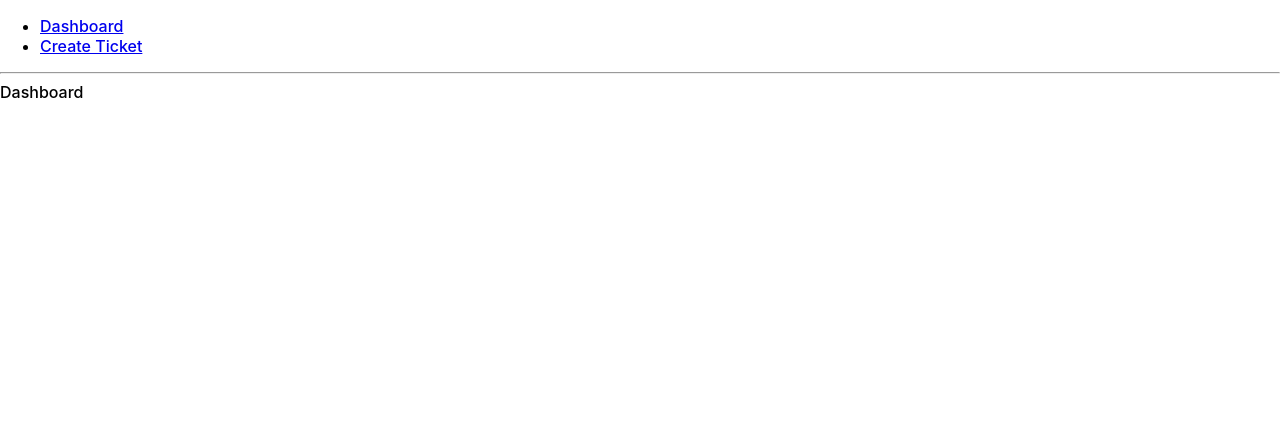
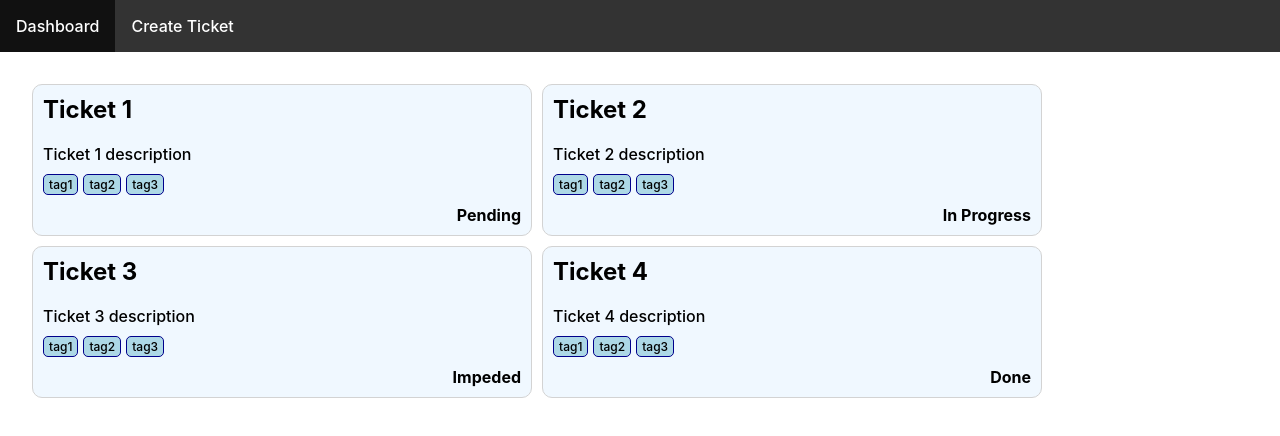
Before and after one commit to monello/coit-project1, a React (Create React App) app: page / in a window 1280 px wide. Shown: the top 436 px of the page. Built offline with nearby package versions, Linux system fonts and the light colour scheme.

Commit message:
feat: basic dashboard layout

```diff
--- /dev/null
+++ b/src/components/Card/Card.css
@@ -0,0 +1,29 @@
+.card {
+    width: 500px;
+    height: fit-content;
+    border: 1px solid lightgrey;
+    border-radius: 10px;
+    padding: 10px;
+    background: aliceblue;
+}
+
+.card h2 {
+    margin-top: 0;
+}
+
+.card .description {
+    margin-bottom: 10px;
+}
+
+.tags-container {
+    display: flex;
+    flex-wrap: wrap;
+    justify-content: flex-start;
+    gap: 5px;
+    margin-bottom: 10px;
+}
+
+.status {
+    font-weight: 700;
+    text-align: end;
+}
--- /dev/null
+++ b/src/components/Card/Card.tsx
@@ -0,0 +1,26 @@
+import { Tag } from "../Tag";
+
+import "./Card.css";
+
+export interface CardProps {
+    id: number;
+    heading: string;
+    description: string;
+    tags: string[];
+    status: string;
+}
+
+export const Card = ({ heading, description, tags, status }: CardProps) => {
+    return (
+        <div className="card">
+            <h2>{heading}</h2>
+            <p className="description">{description}</p>
+            <div className="tags-container">
+                {tags.map((tag, index) => (
+                    <Tag key={index} name={tag} />
+                ))}
+            </div>
+            <div className="status">{status}</div>
+        </div>
+    );
+};
--- /dev/null
+++ b/src/components/Card/index.ts
@@ -0,0 +1 @@
+export * from './Card';
--- /dev/null
+++ b/src/components/Header/Header.css
@@ -0,0 +1,23 @@
+ul.menu {
+    list-style-type: none;
+    margin: 0;
+    padding: 0;
+    overflow: hidden;
+    background-color: #333333;
+}
+
+.menu > li.item {
+    float: left;
+}
+
+.menu > li.item a {
+    display: block;
+    color: white;
+    text-align: center;
+    padding: 16px;
+    text-decoration: none;
+}
+
+.menu > li.item a:hover {
+    background-color: #111111;
+}
--- a/src/components/Header/Header.tsx
+++ b/src/components/Header/Header.tsx
@@ -1,3 +1,16 @@
+import { Link } from "react-router-dom";
+
+import "./Header.css";
+
 export const Header = () => {
-    return <div>Header</div>;
+    return (
+        <ul className="menu">
+            <li className="item">
+                <Link to="/">Dashboard</Link>
+            </li>
+            <li className="item button">
+                <Link to="/create">Create Ticket</Link>
+            </li>
+        </ul>
+    );
 };
--- /dev/null
+++ b/src/components/Layout/Layout.css
@@ -0,0 +1,9 @@
+main {
+    margin: 2em;
+}
+.container {
+    display: flex;
+    flex-wrap: wrap;
+    justify-content: flex-start;
+    gap: 10px;
+}
--- a/src/components/Layout/Layout.tsx
+++ b/src/components/Layout/Layout.tsx
@@ -1,22 +1,19 @@
-import { Link, Outlet } from "react-router-dom";
+import { Outlet } from "react-router-dom";
+import { Header } from "../Header";
+
+import "./Layout.css";
 
 export const Layout = () => {
     return (
         <div>
             <nav>
-                <ul>
-                    <li>
-                        <Link to="/">Dashboard</Link>
-                    </li>
-                    <li>
-                        <Link to="/create">Create Ticket</Link>
-                    </li>
-                </ul>
+                <Header />
             </nav>
-
-            <hr />
-
-            <Outlet />
+            <main>
+                <div className="container">
+                    <Outlet />
+                </div>
+            </main>
         </div>
     );
 };
--- /dev/null
+++ b/src/components/Tag/Tag.css
@@ -0,0 +1,7 @@
+.tag {
+    border: 1px solid darkblue;
+    border-radius: 5px;
+    padding: 2px 5px;
+    background-color: lightblue;
+    font-size: 0.75em;
+}
--- /dev/null
+++ b/src/components/Tag/Tag.tsx
@@ -0,0 +1,9 @@
+import "./Tag.css";
+
+interface TagProps {
+    name: string;
+}
+
+export const Tag = ({ name }: TagProps) => {
+    return <div className="tag">{name}</div>;
+};
--- /dev/null
+++ b/src/components/Tag/index.ts
@@ -0,0 +1 @@
+export * from './Tag';
--- a/src/components/index.ts
+++ b/src/components/index.ts
@@ -1,2 +1,4 @@
 export * from './Header';
 export * from './Layout';
+export * from './Card';
+export * from './Tag';
--- a/src/pages/Dashboard/Dashboard.tsx
+++ b/src/pages/Dashboard/Dashboard.tsx
@@ -1,3 +1,44 @@
+import { Card } from "../../components";
+
+import { CardProps } from "../../components";
+
+const cards: CardProps[] = [
+    {
+        id: 1,
+        heading: "Ticket 1",
+        description: "Ticket 1 description",
+        tags: ["tag1", "tag2", "tag3"],
+        status: "Pending",
+    },
+    {
+        id: 2,
+        heading: "Ticket 2",
+        description: "Ticket 2 description",
+        tags: ["tag1", "tag2", "tag3"],
+        status: "In Progress",
+    },
+    {
+        id: 3,
+        heading: "Ticket 3",
+        description: "Ticket 3 description",
+        tags: ["tag1", "tag2", "tag3"],
+        status: "Impeded",
+    },
+    {
+        id: 4,
+        heading: "Ticket 4",
+        description: "Ticket 4 description",
+        tags: ["tag1", "tag2", "tag3"],
+        status: "Done",
+    },
+];
+
 export const Dashboard = () => {
-    return <div>Dashboard</div>;
+    return (
+        <>
+            {cards.map((card) => (
+                <Card key={card.id} {...card} />
+            ))}
+        </>
+    );
 };
```
